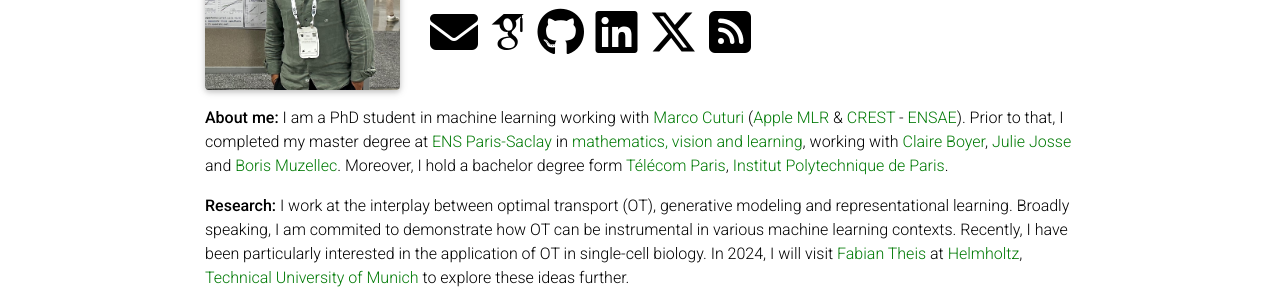
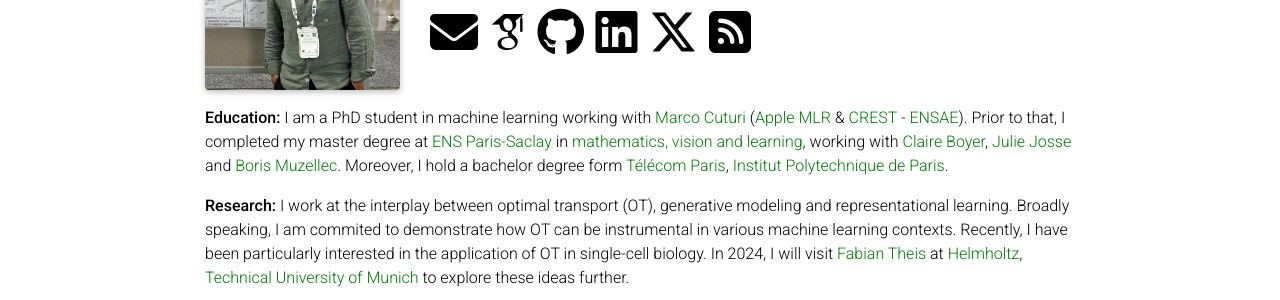
Before and after one commit to theouscidda6/theouscidda6.github.io, a Jekyll site: the page built from _pages/about.md, in a window 1280 px wide and 928 px high. Shown: the part 226-526 px from the top of the window. Built offline with Jekyll 4.4.1, drawn with Linux system fonts in a browser that asks for light colours; full-size pictures stand in for the smaller copies a plugin makes; some web fonts are replaced; comment, search, counter and statistics services are not loaded; a style sheet for code colours, icons or effects is not loaded.

Commit message:
change about

```diff
--- a/_pages/about.md
+++ b/_pages/about.md
@@ -25,7 +25,7 @@
 <!-- with <a href="https://www.helmholtz-munich.de/en/icb/pi/fabian-theis">Fabian Theis</a>-->
 <!-- with <a href="https://marcocuturi.net/">Marco Cuturi</a>-->
 
-**About me:** I am a PhD student in machine learning working with [Marco Cuturi](https://marcocuturi.net/) ([Apple MLR](https://machinelearning.apple.com/) & [CREST](https://crest.science/) - [ENSAE](https://www.ensae.fr/)). Prior to that, I completed my master degree at [ENS Paris-Saclay](https://ens-paris-saclay.fr/) in [mathematics, vision and learning](https://www.master-mva.com/), working with [Claire Boyer](https://perso.lpsm.paris/~cboyer/), [Julie Josse](https://juliejosse.com/) and [Boris Muzellec](https://borismuzellec.github.io/). Moreover, I hold a bachelor degree form [Télécom Paris](https://www.telecom-paris.fr/), [Institut Polytechnique de Paris](https://www.ip-paris.fr/).
+**Education:** I am a PhD student in machine learning working with [Marco Cuturi](https://marcocuturi.net/) ([Apple MLR](https://machinelearning.apple.com/) & [CREST](https://crest.science/) - [ENSAE](https://www.ensae.fr/)). Prior to that, I completed my master degree at [ENS Paris-Saclay](https://ens-paris-saclay.fr/) in [mathematics, vision and learning](https://www.master-mva.com/), working with [Claire Boyer](https://perso.lpsm.paris/~cboyer/), [Julie Josse](https://juliejosse.com/) and [Boris Muzellec](https://borismuzellec.github.io/). Moreover, I hold a bachelor degree form [Télécom Paris](https://www.telecom-paris.fr/), [Institut Polytechnique de Paris](https://www.ip-paris.fr/).
 
 
 **Research:** I work at the interplay between optimal transport (OT), generative modeling and representational learning. Broadly speaking, I am commited to demonstrate how OT can be instrumental in various machine learning contexts. Recently, I have been particularly interested in the application of OT in single-cell biology. In 2024, I will visit [Fabian Theis](https://www.helmholtz-munich.de/en/icb/pi/fabian-theis) at [Helmholtz](https://www.helmholtz-munich.de/en), [Technical University of Munich](https://www.tum.de/en/) to explore these ideas further.
```
